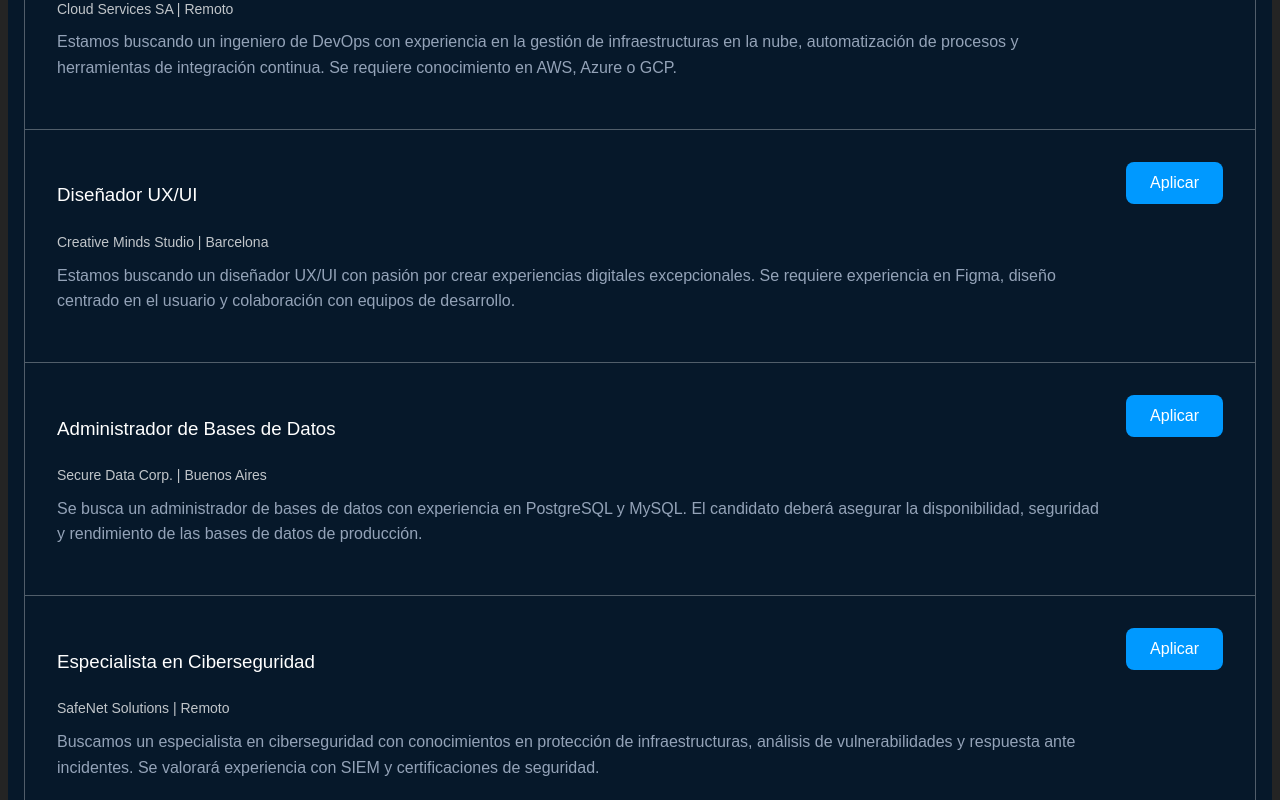
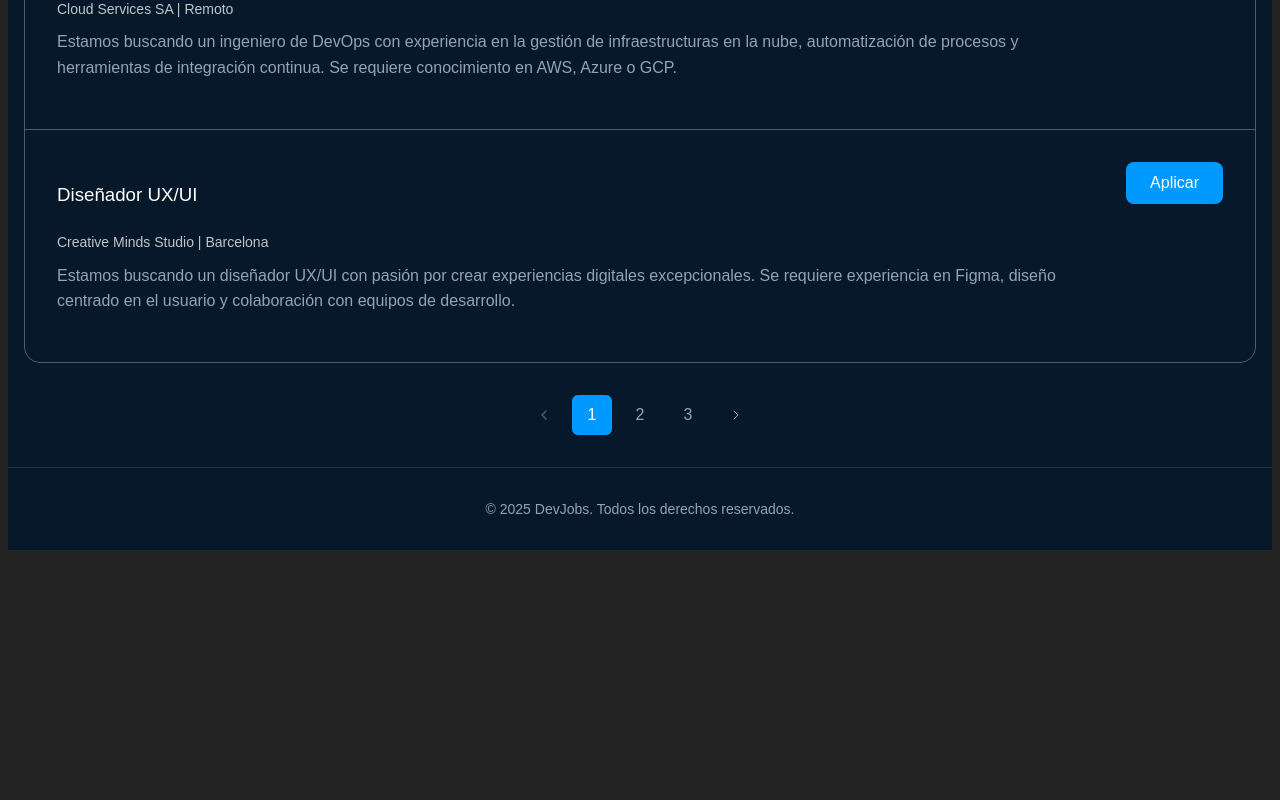
Before and after one commit to jandro-dev/DevJobs, a React (Vite) app in the folder DevJobs_React/: page / in a window 1280 px wide. Shown: the part 1300-2100 px from the top of the page. After the commit the page ends 1858 px from the top, so only its background shows below. Built offline with nearby package versions, Linux system fonts and the light colour scheme.

Commit message:
Update paginacion funcionando

```diff
--- a/DevJobs_React/src/App.jsx
+++ b/DevJobs_React/src/App.jsx
@@ -8,11 +8,18 @@
 
 import jobsData from "./data.json";
 
+const RESULTS_PER_PAGE = 5;
+
 function App() {
 
 	const [currentPage, setCurrentPage] = useState(1);
-	const totalPages = 5;
+	{/* Math.round -> redondea | Math.ceil -> redondea por arriba | Math.floor -> redondea por abajo */}
+	const totalPages = Math.ceil(jobsData.length / RESULTS_PER_PAGE);
 
+	const pagedResults = jobsData.slice(
+		(currentPage - 1) * RESULTS_PER_PAGE,
+		currentPage * RESULTS_PER_PAGE
+	);
   const handlePageChange = (page) => {
     console.log("Página cambiada a:", page);
 		setCurrentPage(page);
@@ -27,7 +34,7 @@
 				<SearchFormSection />
 
 				<section>
-					<JobListings jobs={jobsData} />
+					<JobListings jobs={pagedResults} />
 					<Pagination
 						currentPage={currentPage}
 						totalPages={totalPages}
```
